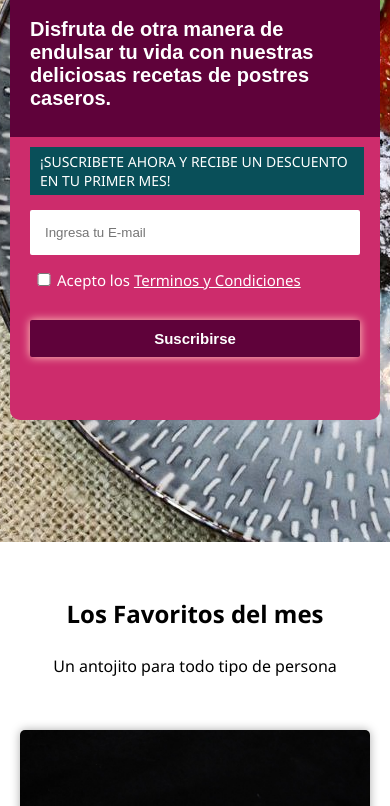
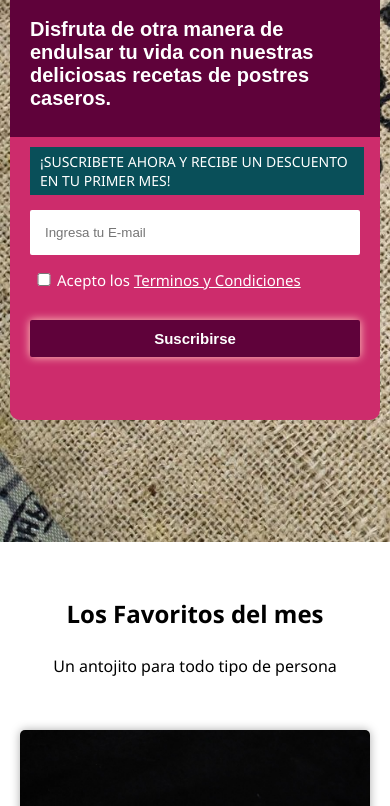
Before and after one commit to Luis-Arista/PROYECTO-1-Landing-de-Negocio, a plain HTML site: page index.html in a window 390 px wide. Shown: the part 371-1177 px from the top of the page. Drawn offline with Linux system fonts and the light colour scheme.

Commit message:
coreccion de errores

```diff
--- a/style.css
+++ b/style.css
@@ -465,8 +465,10 @@ Responsive */
     .banner{
 
         background-image: url(./assets/img/Brownie\ banner.jpeg);
-        background-position: center;
-        background-attachment: local;
+        background-position: left;
+        background-size: cover;
+        background-attachment: scroll;
+
 }
 
     /* Desserts---------------------------------- */
```
